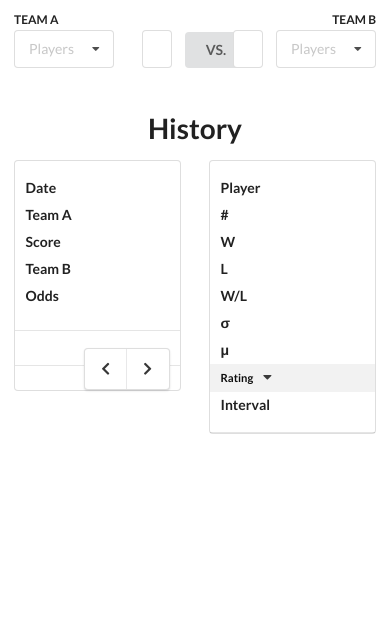
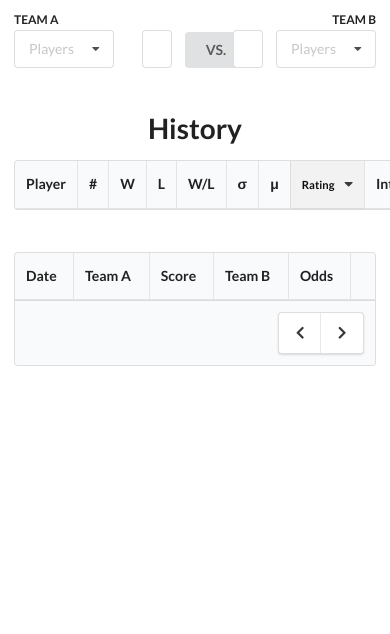
Before and after one commit to Qgel/volley, a Python web app: template volley/templates/game.jinja2 in a window 390 px wide; the page is wider, and only the part inside the window is pictured. Shown: the part 130-764 px from the top of that part. Run offline with Jinja, Linux system fonts and the light colour scheme; the template is opened without the code that fills it, so the values that code supplies are empty; some libraries are stand-ins or nearby versions.

Commit message:
Made ui more mobile-friendly

```diff
--- a/volley/templates/game.jinja2
+++ b/volley/templates/game.jinja2
@@ -14,13 +14,12 @@
     <h1 class="ui huge header">
         History
     </h1>
-    <div class="ui massive grid">
-        <div class="eight wide column">
+    <div class="ui massive stacking grid computer reversed">
+        <div class="eight wide large screen sixteen wide column">
+            {% include 'player_table.jinja2' %}
+        </div>
+        <div class="eight wide large screen sixteen wide column">
             {% include 'match_table.jinja2' %}
-        </div>
-
-        <div class="eight wide column">
-            {% include 'player_table.jinja2' %}
         </div>
     </div>
 </div>
--- a/volley/templates/match_table.jinja2
+++ b/volley/templates/match_table.jinja2
@@ -2,7 +2,7 @@
     {{ p.name }}&nbsp;<span style="font-size:0.7rem">({% set rating_change = match.stats['rating_changes'][p.name] %}<span style="color:{% if rating_change < 0.0 %}red{% else %}green{% endif %}">{{ "%+0.2f" % rating_change }}</span>)</span>
 {%- endmacro %}
 
-<table class="ui celled striped table" id="data">
+<table class="ui celled striped unstackable table" id="data">
     <thead>
     <tr>
         <th>Date</th>
--- a/volley/templates/player_table.jinja2
+++ b/volley/templates/player_table.jinja2
@@ -1,4 +1,4 @@
-<table id="player-table" class="ui celled striped sortable table">
+<table id="player-table" class="ui celled striped sortable unstackable table">
     <thead>
     <tr>
         <th data-title="Player" data-content="The name of the player">Player</th>
@@ -30,7 +30,7 @@
             <td class="confidence">{{ "%0.1f" % p.confidence() }}</td>
             <td class="skill">{{ "%0.1f" % p.skill() }}</td>
             <td>{{ "%0.1f" % p.exposure() }}</td>
-            <td class="skillgraph"></td>
+            <td class="skillgraph nostretch"></td>
         </tr>
     {% endfor %}
     </tbody>
@@ -54,4 +54,9 @@
         fill-opacity: 0.2;
         pointer-events: none;
     }
+
+    td.nostretch {
+        width: 1%;
+        white-space: nowrap;
+    }
 </style>
```
